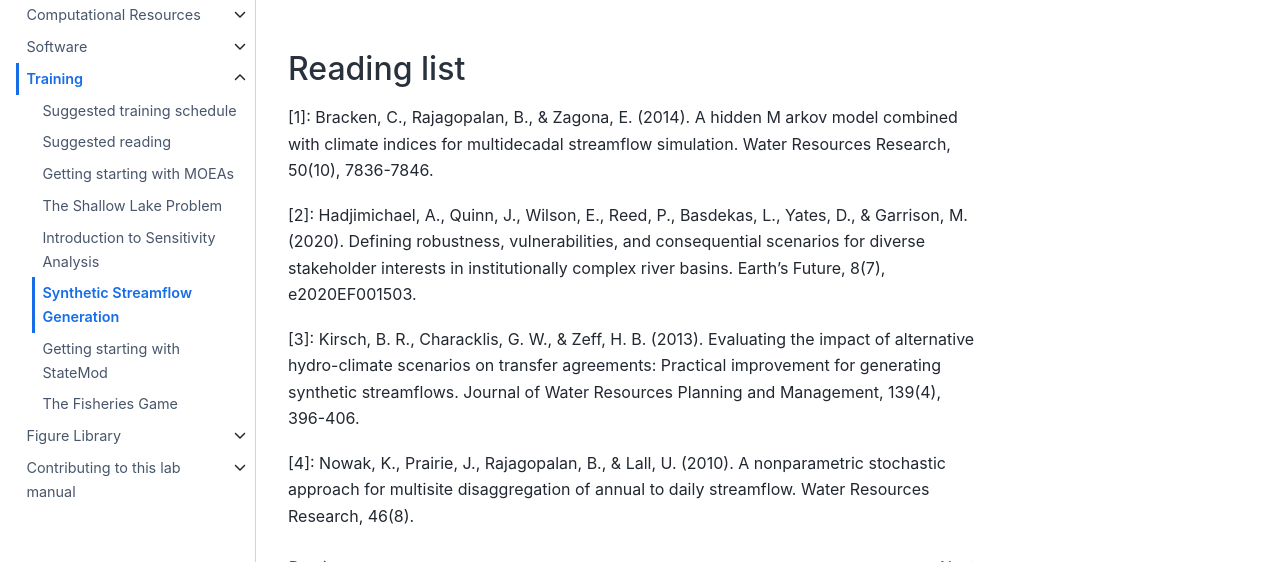
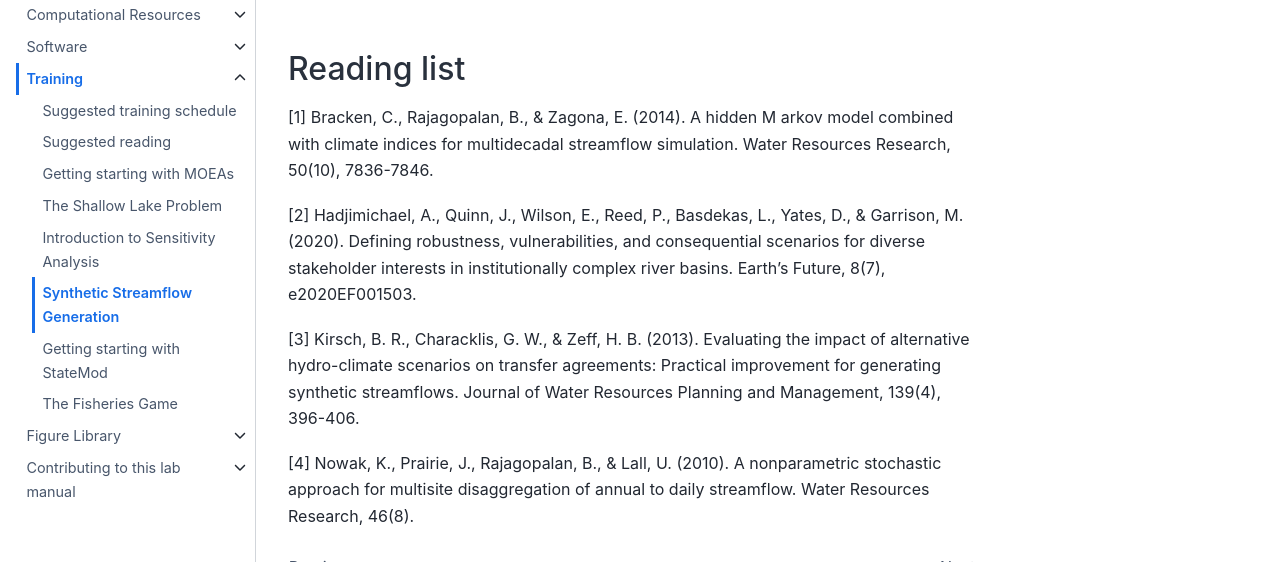
Before and after one commit to reedgroup/reedgroup.github.io, a Jupyter Book: the page built from docs/Training/SyntheticStreamflowGeneration.md, in a window 1280 px wide and 900 px high, scrolled down 805 px. Shown: the part 188-750 px from the top of the window. Built offline with Jupyter Book 1.0.4 settings and Sphinx 7.4.7 and the Sphinx Book theme 1.1.4, drawn with Linux system fonts in a browser that asks for light colours; pages that are not in the unit, such as notebooks, are missing from menus.

```diff
--- a/docs/Training/SyntheticStreamflowGeneration.md
+++ b/docs/Training/SyntheticStreamflowGeneration.md
@@ -18,10 +18,10 @@ There are a series of excellent blog posts that step through different types of
 
 
 ## Reading list
-[1]: Bracken, C., Rajagopalan, B., & Zagona, E. (2014). A hidden M arkov model combined with climate indices for multidecadal streamflow simulation. Water Resources Research, 50(10), 7836-7846.
+\[1] Bracken, C., Rajagopalan, B., & Zagona, E. (2014). A hidden M arkov model combined with climate indices for multidecadal streamflow simulation. Water Resources Research, 50(10), 7836-7846.
 
-[2]: Hadjimichael, A., Quinn, J., Wilson, E., Reed, P., Basdekas, L., Yates, D., & Garrison, M. (2020). Defining robustness, vulnerabilities, and consequential scenarios for diverse stakeholder interests in institutionally complex river basins. Earth's Future, 8(7), e2020EF001503.
+\[2] Hadjimichael, A., Quinn, J., Wilson, E., Reed, P., Basdekas, L., Yates, D., & Garrison, M. (2020). Defining robustness, vulnerabilities, and consequential scenarios for diverse stakeholder interests in institutionally complex river basins. Earth's Future, 8(7), e2020EF001503.
 
-[3]: Kirsch, B. R., Characklis, G. W., & Zeff, H. B. (2013). Evaluating the impact of alternative hydro-climate scenarios on transfer agreements: Practical improvement for generating synthetic streamflows. Journal of Water Resources Planning and Management, 139(4), 396-406.
+\[3] Kirsch, B. R., Characklis, G. W., & Zeff, H. B. (2013). Evaluating the impact of alternative hydro-climate scenarios on transfer agreements: Practical improvement for generating synthetic streamflows. Journal of Water Resources Planning and Management, 139(4), 396-406.
 
-[4]: Nowak, K., Prairie, J., Rajagopalan, B., & Lall, U. (2010). A nonparametric stochastic approach for multisite disaggregation of annual to daily streamflow. Water Resources Research, 46(8).
+\[4] Nowak, K., Prairie, J., Rajagopalan, B., & Lall, U. (2010). A nonparametric stochastic approach for multisite disaggregation of annual to daily streamflow. Water Resources Research, 46(8).
```
